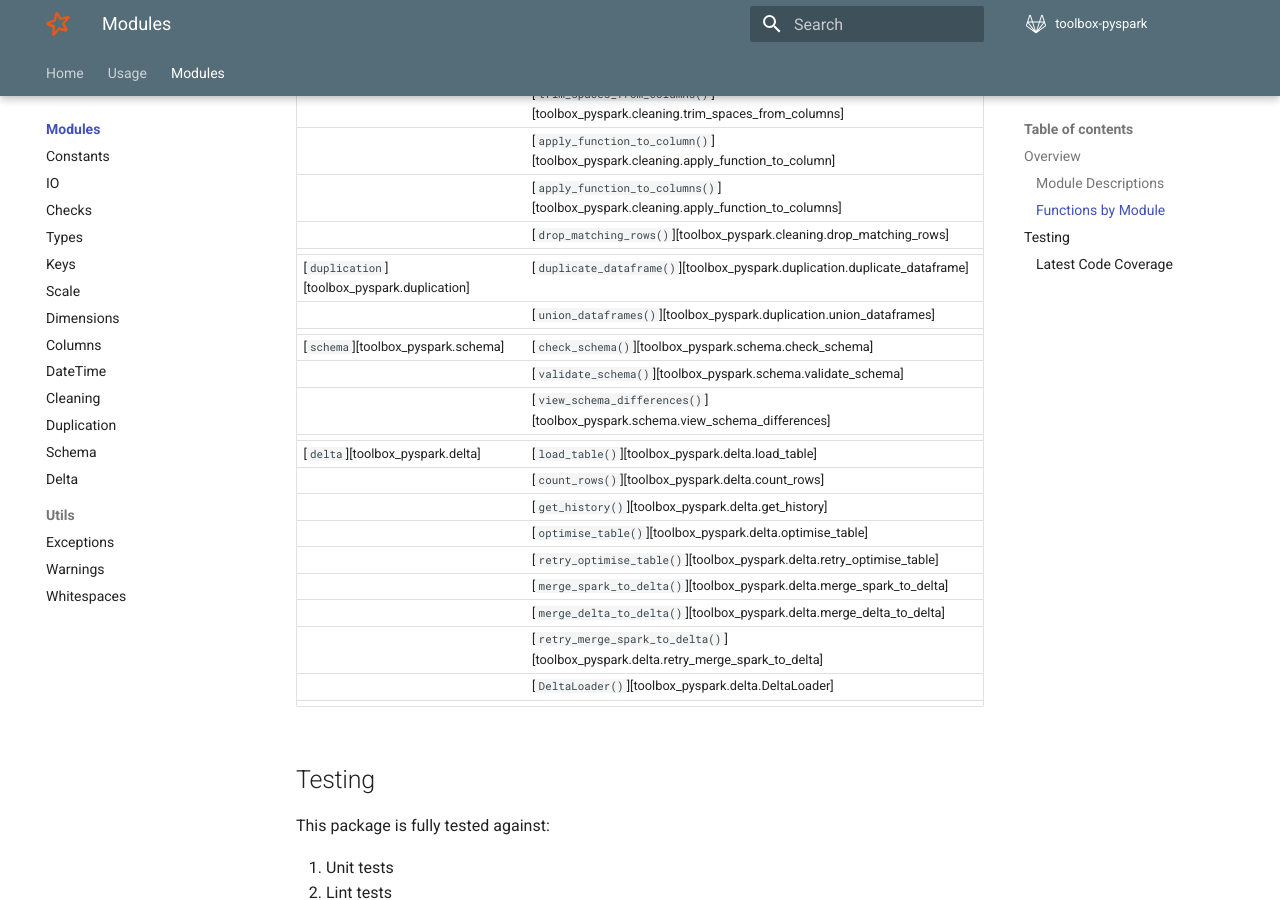
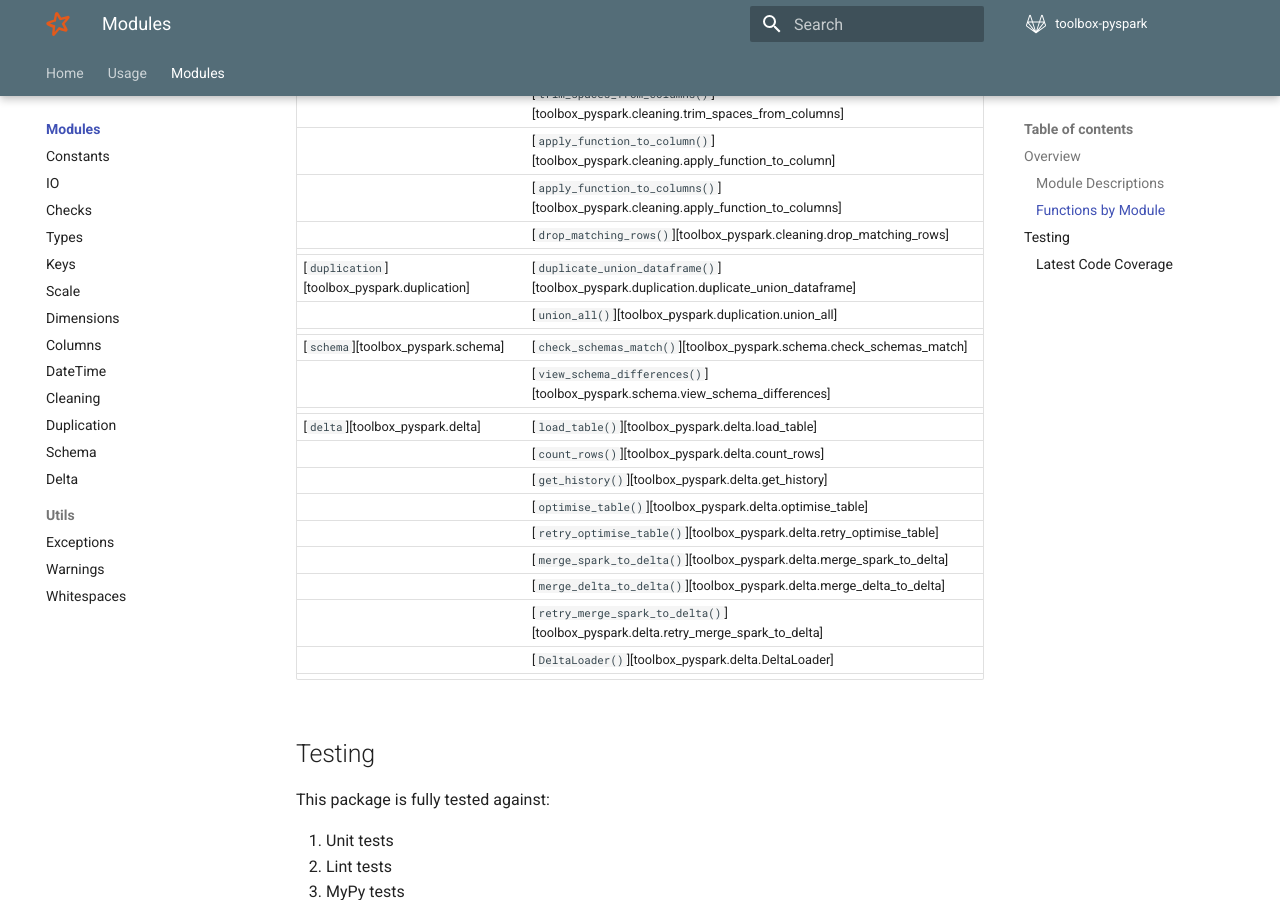
Before and after one commit to data-science-extensions/toolbox-pyspark, an MkDocs documentation site: the page built from docs/code/index.md, in a window 1280 px wide and 900 px high, scrolled down 3119 px. Built offline with MkDocs 1.6.1 and Material for MkDocs 9.7.7, drawn with Linux system fonts in a browser that asks for light colours; comment, search, counter and statistics services are not loaded; the version menu is left out.

Commit message:
Fix ref errors in docs

```diff
--- a/docs/code/index.md
+++ b/docs/code/index.md
@@ -103,11 +103,10 @@
 |                                              | [`apply_function_to_columns()`][toolbox_pyspark.cleaning.apply_function_to_columns] |
 |                                              | [`drop_matching_rows()`][toolbox_pyspark.cleaning.drop_matching_rows] |
 |                                              | |
-| [`duplication`][toolbox_pyspark.duplication] | [`duplicate_dataframe()`][toolbox_pyspark.duplication.duplicate_dataframe] |
-|                                              | [`union_dataframes()`][toolbox_pyspark.duplication.union_dataframes] |
+| [`duplication`][toolbox_pyspark.duplication] | [`duplicate_union_dataframe()`][toolbox_pyspark.duplication.duplicate_union_dataframe] |
+|                                              | [`union_all()`][toolbox_pyspark.duplication.union_all] |
 |                                              | |
-| [`schema`][toolbox_pyspark.schema]           | [`check_schema()`][toolbox_pyspark.schema.check_schema] |
-|                                              | [`validate_schema()`][toolbox_pyspark.schema.validate_schema] |
+| [`schema`][toolbox_pyspark.schema]           | [`check_schemas_match()`][toolbox_pyspark.schema.check_schemas_match] |
 |                                              | [`view_schema_differences()`][toolbox_pyspark.schema.view_schema_differences] |
 |                                              | |
 | [`delta`][toolbox_pyspark.delta]             | [`load_table()`][toolbox_pyspark.delta.load_table] |
```
Also changed, not shown: docs/code/checks.md (+11 -0 lines).
